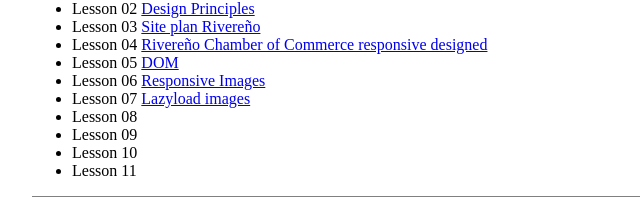
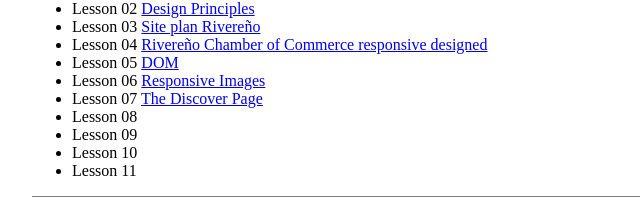
Before and after one commit to Awinel/wdd230, a plain HTML site: page index.html in a window 1280 px wide. Shown: the part 404-628 px from the top of the page, 188-828 px from the left. Drawn offline with Linux system fonts and the light colour scheme.

Commit message:
Final update week 07

```diff
--- a/index.html
+++ b/index.html
@@ -31,7 +31,7 @@
                 <li>Lesson 04 <a href="lesson04/chamber/index.html">Rivereño Chamber of Commerce responsive designed</a></li>
                 <li>Lesson 05 <a href="lesson05/bom.html">DOM</a></li>
                 <li>Lesson 06 <a href="lesson06/index.html">Responsive Images</a></li>
-                <li>Lesson 07 <a href="lesson07/lazyload.html">Lazyload images</a></li>
+                <li>Lesson 07 <a href="lesson04/chamber/discover.html">The Discover Page</a></li>
                 <li>Lesson 08 <a href=""></a></li>
                 <li>Lesson 09 <a href=""></a></li>
                 <li>Lesson 10 <a href=""></a></li>
```
